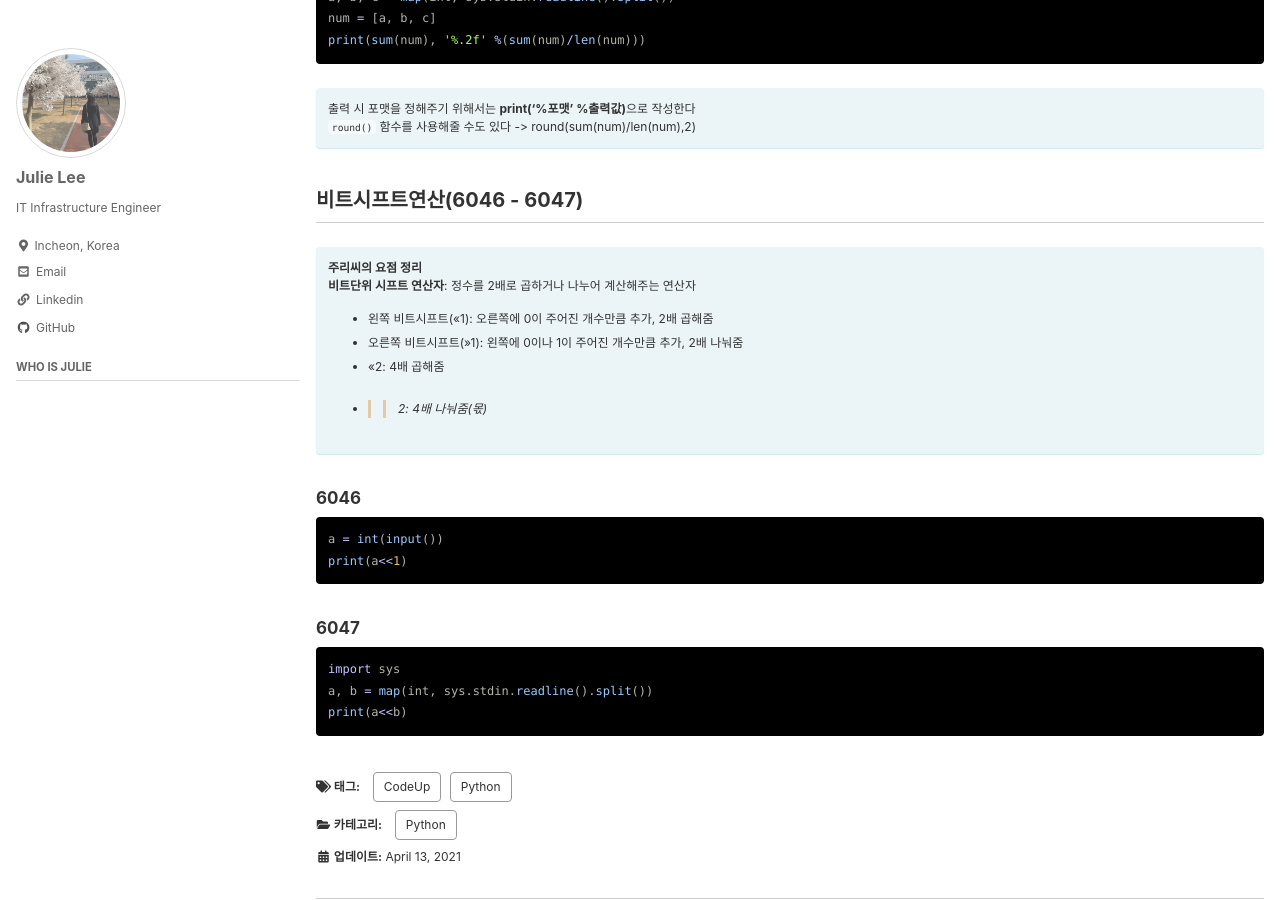
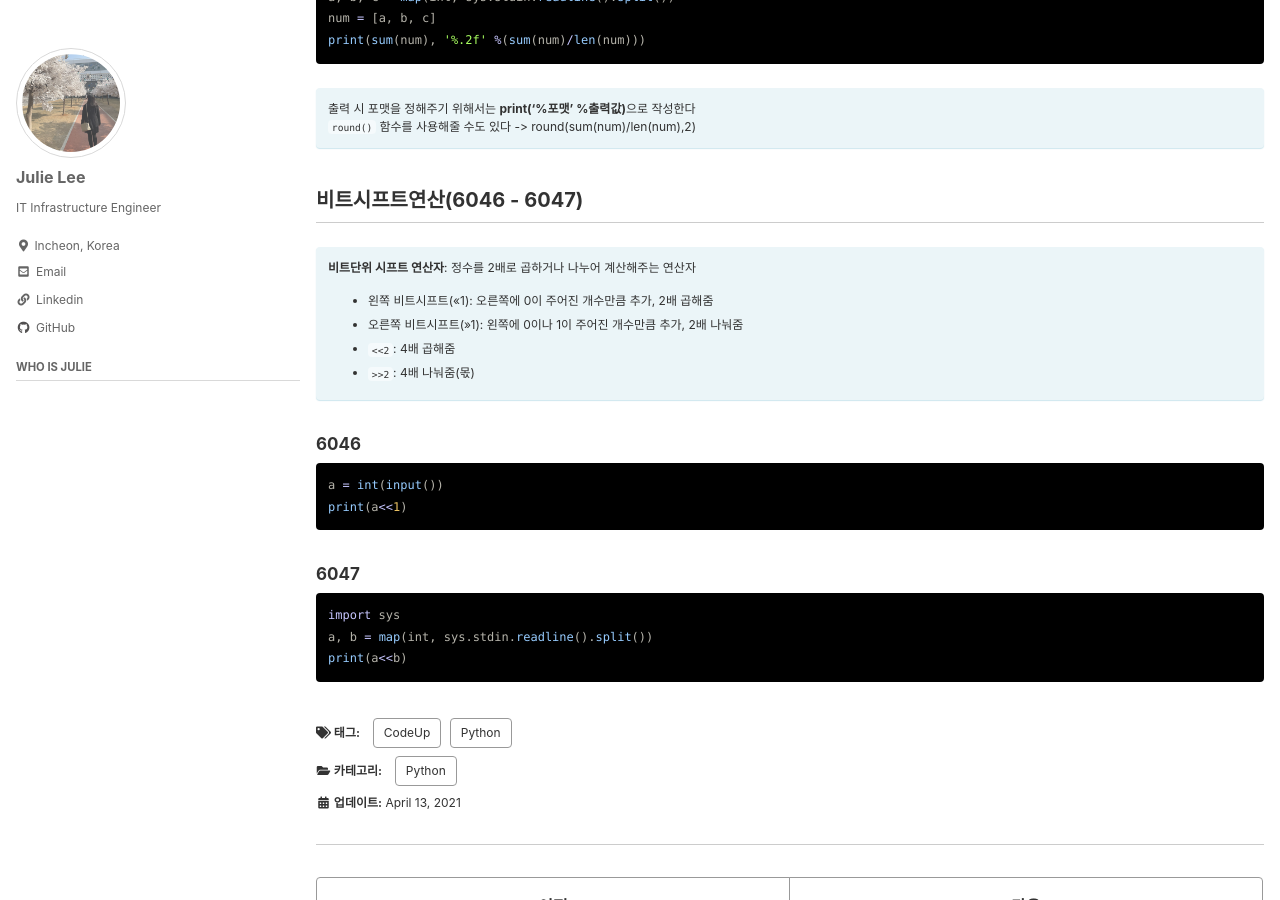
Before and after one commit to smilejulie0812/smilejulie0812.github.io, a Jekyll site: the page built from _posts/2021-04-13-codeup009.md, in a window 1280 px wide and 900 px high, scrolled down 1251 px. Built offline with Jekyll 4.4.1, drawn with Linux system fonts in a browser that asks for light colours; cached includes are drawn as plain includes.

Commit message:
Update 2021-04-13-codeup009.md

```diff
--- a/_posts/2021-04-13-codeup009.md
+++ b/_posts/2021-04-13-codeup009.md
@@ -69,12 +69,11 @@ print(sum(num), '%.2f' %(sum(num)/len(num)))
 ## 비트시프트연산(6046 - 6047)
 
 <div class="notice--info" markdown="1">
-#### 주리씨의 요점 정리
 **비트단위 시프트 연산자**: 정수를 2배로 곱하거나 나누어 계산해주는 연산자
 * 왼쪽 비트시프트(<<1): 오른쪽에 0이 주어진 개수만큼 추가, 2배 곱해줌
 * 오른쪽 비트시프트(>>1): 왼쪽에 0이나 1이 주어진 개수만큼 추가, 2배 나눠줌
-* <<2: 4배 곱해줌
-* >>2: 4배 나눠줌(몫)
+* `<<2`: 4배 곱해줌
+* `>>2`: 4배 나눠줌(몫)
 </div>
 
 #### 6046
```
